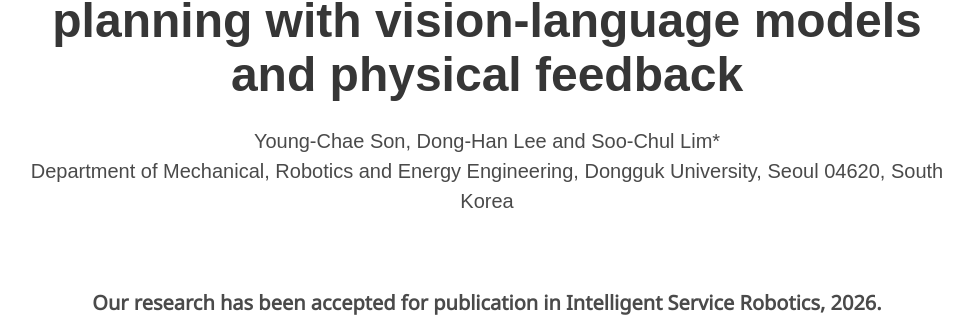
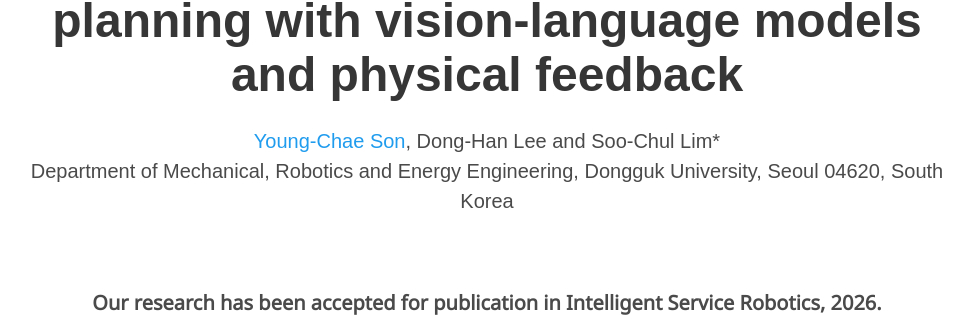
Before and after one commit to youngchae912/MulPhyLM, a Jekyll site: the page built from index.md, in a window 1280 px wide and 900 px high. Shown: the part 108-431 px from the top of the window, without its empty margins (153-1126 px from the left). Built offline with Jekyll 4.4.1, drawn with Linux system fonts in a browser that asks for light colours; some web fonts are replaced; part of the change alters nothing that is shown.

Commit message:
Link my name to my homepage

```diff
--- a/index.md
+++ b/index.md
@@ -4,7 +4,7 @@ permalink: /
 
 title: "MulPlanLM: multimodal robotic task planning with vision-language models and physical feedback"
 authors:
-  - Young-Chae Son, Dong-Han Lee and Soo-Chul Lim*
+  - '<a href="https://youngchae912.github.io/">Young-Chae Son</a>, Dong-Han Lee and Soo-Chul Lim*'
 affiliations:
   - Department of Mechanical, Robotics and Energy Engineering, Dongguk University, Seoul 04620, South Korea
 
```
